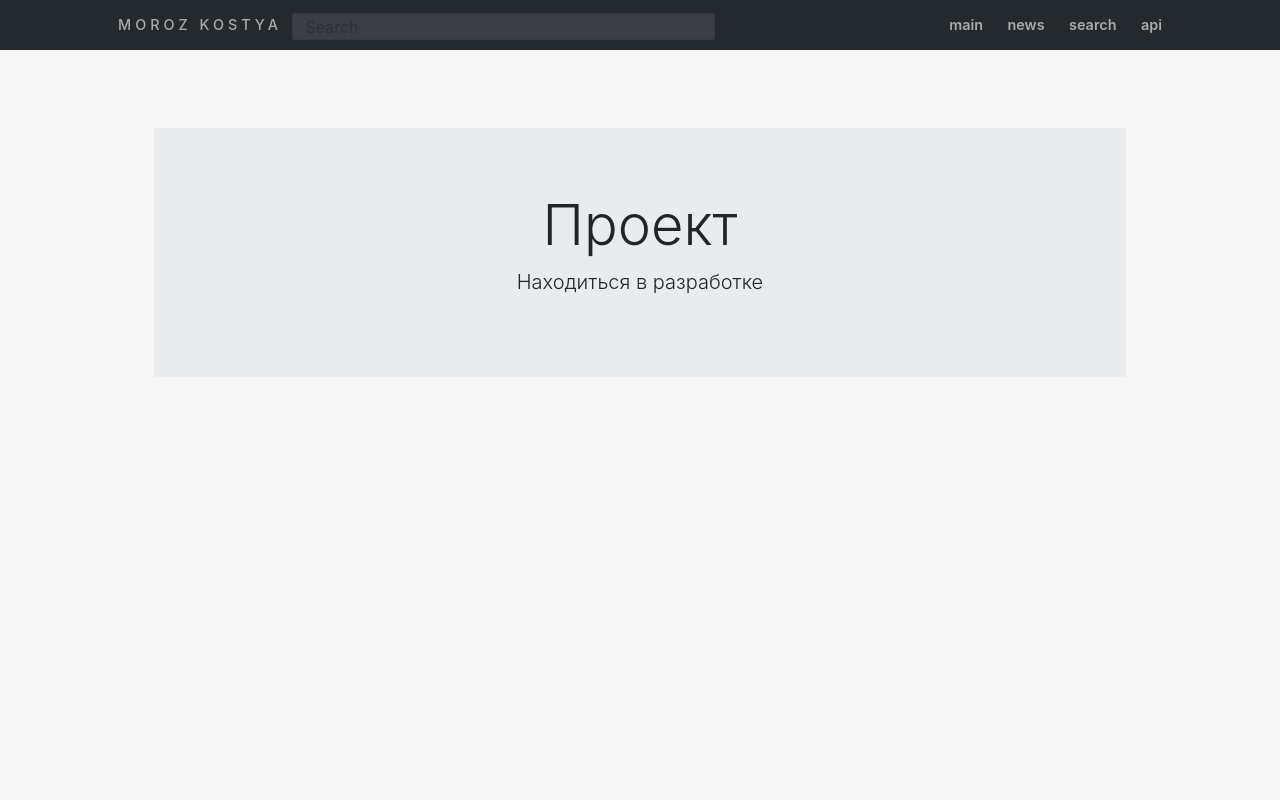
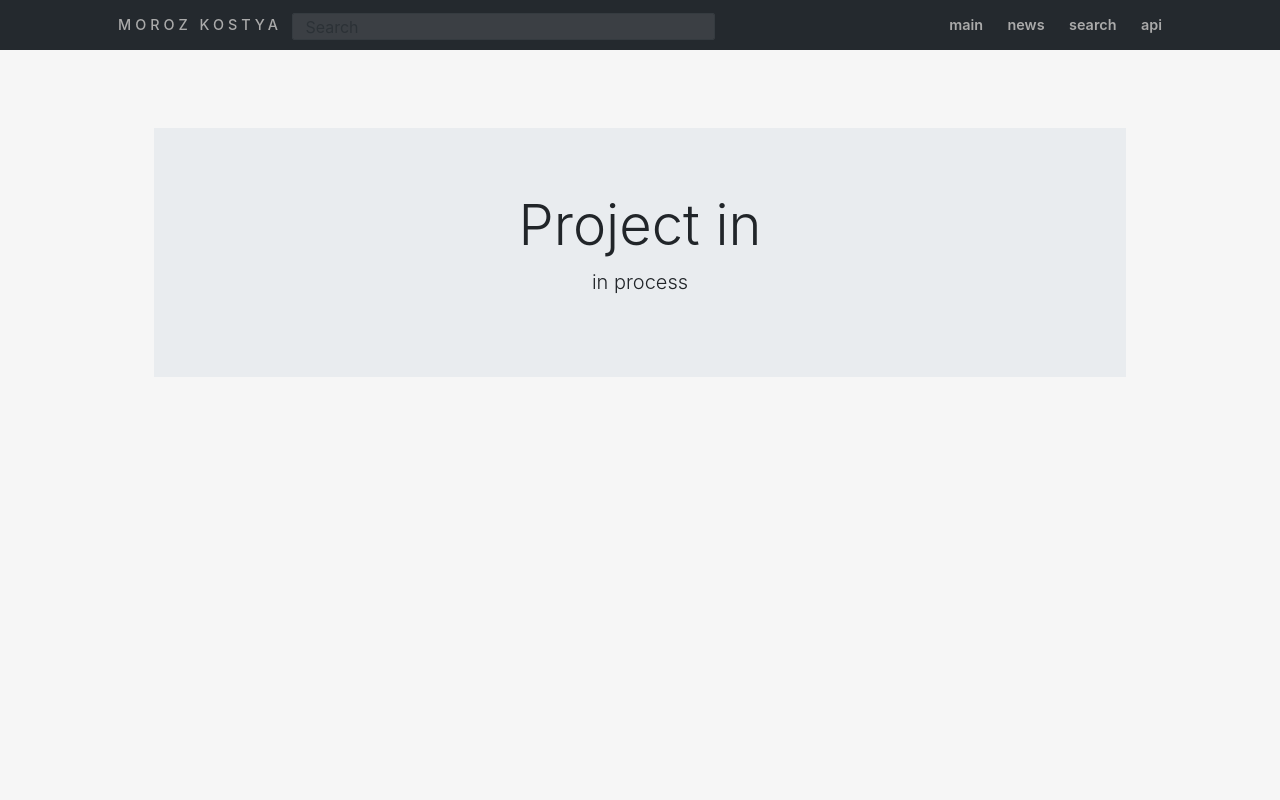
Before and after one commit to KostyaF1/api_get_news, a Django app: page /main/ in a window 1280 px wide. Run offline with Django 3.2, Linux system fonts and the light colour scheme; some libraries are stand-ins or nearby versions; some web fonts are replaced.

Commit message:
readme + index.html

```diff
--- a/templates/index.html
+++ b/templates/index.html
@@ -11,8 +11,8 @@
 		<center>
 		<div  class="jumbotron jumbotron-fluid">
   <div class="container">
-    <h1 class="display-4">Проект</h1>
-    <p class="lead">Находиться в разработке</p>
+    <h1 class="display-4">Project in</h1>
+    <p class="lead">in process</p>
   </div>
 </div>
 	</center>
```
Also changed, not shown: README.md, db.sqlite3.
